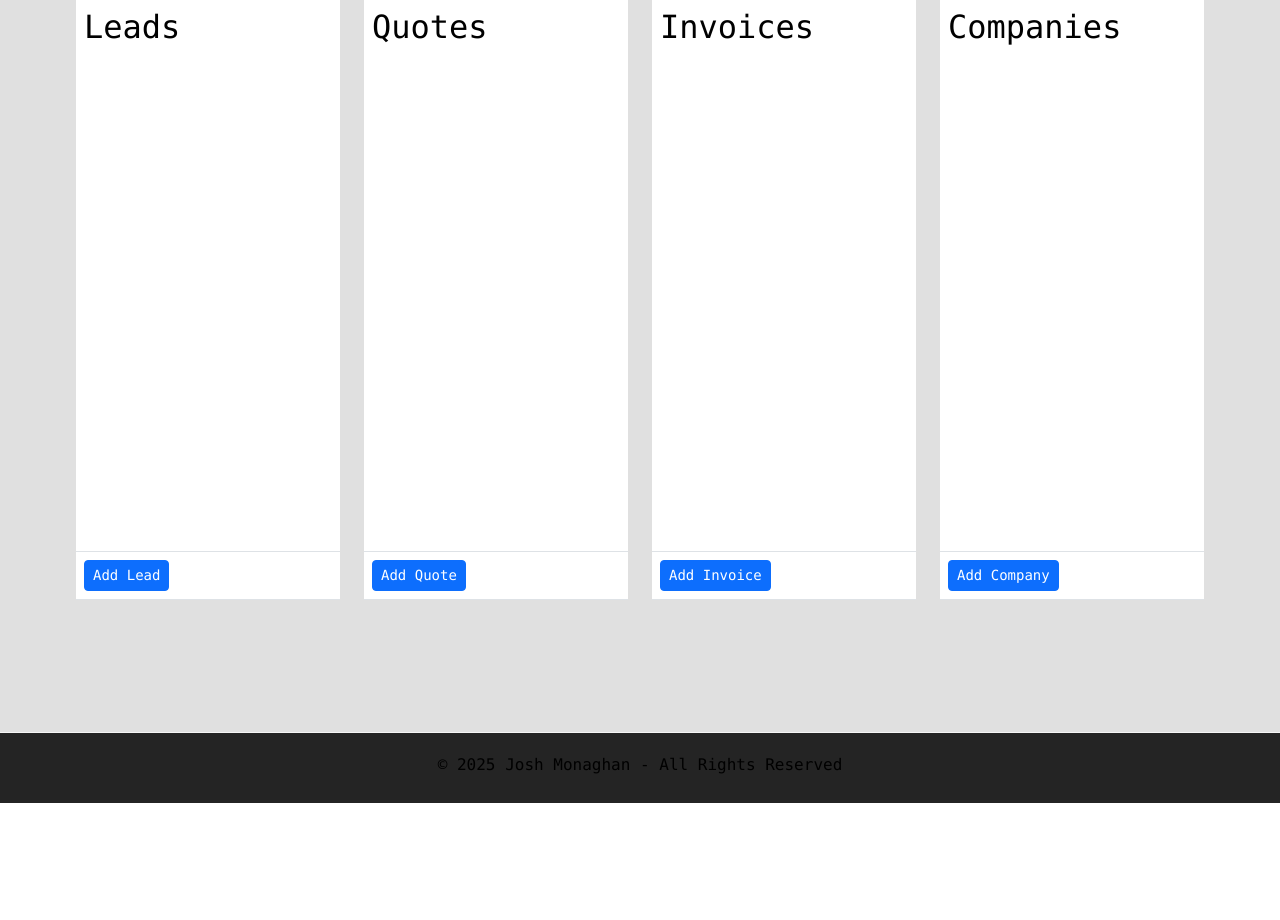
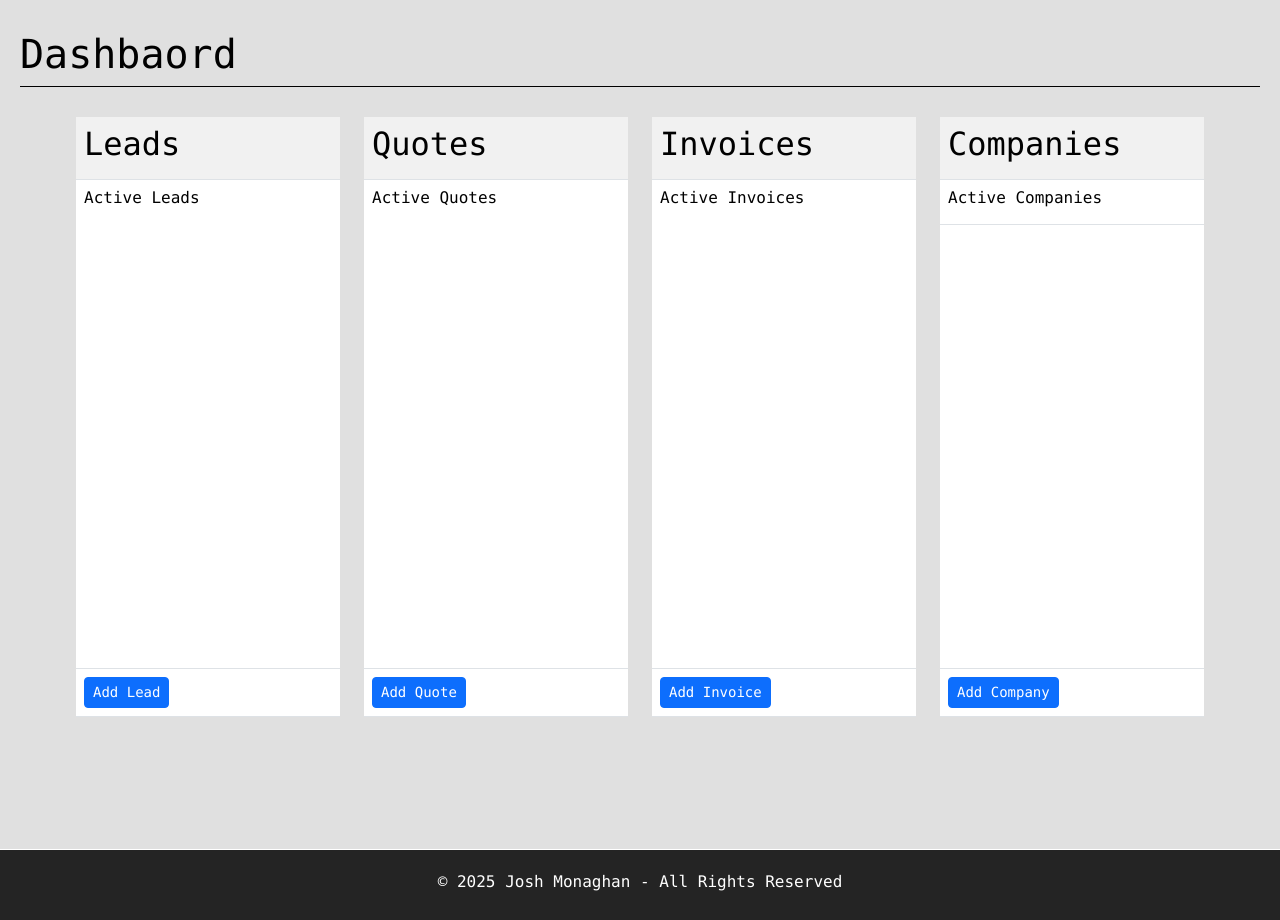
Before and after one commit to JoshMono/SoftwareEngineering-Major-Project, a Django app: page / in a window 1280 px wide. Shown: the part 59-979 px from the top of the page. Before the commit the page ends 862 px from the top, so only its background shows below. Run offline with Django 5.2, Linux system fonts and the light colour scheme; the visitor is signed in with stand-in values (Sample User, id 1); data that the repository does not hold is empty; some libraries are stand-ins or nearby versions.

Commit message:
Fixup Dashboard

```diff
--- a/Django/majorApp/models.py
+++ b/Django/majorApp/models.py
@@ -28,9 +28,9 @@ class Firm(models.Model):
 class Company(models.Model):
     id = models.UUIDField(default=uuid.uuid4, editable=False, primary_key=True)
     name = models.TextField()
-    address = models.TextField()
+    address = models.TextField(null=True, blank=True)
     firm = models.ForeignKey("majorApp.Firm", on_delete=models.CASCADE)
-    contacts = models.ManyToManyField("majorApp.Contact")
+    contacts = models.ManyToManyField("majorApp.Contact", null=True, blank=True)
 
     def __str__(self):
         return self.name
@@ -63,7 +63,7 @@ class LeadStatusChoices(models.TextChoices):
 class Lead(models.Model):
     id = models.UUIDField(default=uuid.uuid4, editable=False, primary_key=True)
     company = models.ForeignKey(Company, on_delete=models.CASCADE)
-    contacts = models.ManyToManyField(Contact)
+    contacts = models.ManyToManyField(Contact, null=True, blank=True)
     status = models.CharField(choices=LeadStatusChoices.choices, max_length=50, null=False)
     notes = models.TextField(blank=True)
     estimated_value = models.DecimalField(decimal_places=2, max_digits=12)
@@ -88,10 +88,10 @@ class Quote(models.Model):
     lead = models.ForeignKey(Lead, on_delete=models.CASCADE, null=True, blank=True, help_text="Optional to Link to a Lead")
     status = models.CharField(choices=QuoteStatusChoices.choices, max_length=50, null=False)
     notes = models.TextField(blank=True)
-    contacts = models.ManyToManyField(Contact)
+    contacts = models.ManyToManyField(Contact, null=True, blank=True)
 
     def __str__(self):
-        return f"{self.company} - {self.notes}"
+        return f"{self.company} - ${self.get_total_price()}"
 
     def get_firm(self):
         return self.company.firm
@@ -115,6 +115,7 @@ class QuoteItem(models.Model):
     def get_firm(self):
         return self.quote.company.firm
 
+
 class InvoiceStatusChoices(models.TextChoices):
     DRAFT = "D", _("Draft")
     SENT = "S", _("Sent")
@@ -126,10 +127,10 @@ class Invoice(models.Model):
     quote = models.ForeignKey(Quote, on_delete=models.CASCADE, null=True, blank=True, help_text="Optional to Link to a Quote")
     status = models.CharField(choices=InvoiceStatusChoices.choices, max_length=50, null=False)
     notes = models.TextField(blank=True)
-    contacts = models.ManyToManyField(Contact)
+    contacts = models.ManyToManyField(Contact, null=True, blank=True)
 
     def __str__(self):
-        return f"{self.company} - {self.get_total_price()}"
+        return f"{self.company} - ${self.get_total_price()}"
 
     def get_firm(self):
         return self.company.firm
--- a/Django/majorApp/static/majorApp/css/base.css
+++ b/Django/majorApp/static/majorApp/css/base.css
@@ -75,12 +75,17 @@
     background-color: rgb(36, 36, 36);
     text-align: center;
     padding-top: 20px;
+    color: rgb(255, 255, 255);
     padding-bottom: 10px;
-    border-top: 1px solid rgb(245, 245, 245);
+    border-top: 1px solid rgb(255, 255, 255);
     margin-top: 100px;
 }
 
+.TableLabel {
+    background-color: #f1f1f1 !important;
+    height:  50px;
 
+}
 
 .TableFormat {
     border: 1px black solid;
@@ -90,3 +95,33 @@
 .TableItems {
     height: 600px;
 }
+
+.TableBody {
+    background: white;
+}
+
+.TableBody h2 {
+    font-size: 16px;
+
+
+}
+
+.HeaderDiv {
+
+    margin: 30px 20px;
+    border-bottom: black 1px solid;
+}
+
+.TableLabelRow {
+    height: 20px;
+}
+
+.Items ul {
+
+    padding-left: 0px;
+}
+
+.Items ul li {
+    list-style: none;
+    margin-left: 0px;
+}
--- a/Django/majorApp/templates/majorApp/dashboard.html
+++ b/Django/majorApp/templates/majorApp/dashboard.html
@@ -7,6 +7,11 @@
 {% block content %}
 
 
+<div class="HeaderDiv">
+
+    <h1>Dashbaord</h1>
+
+</div>
 
 
 <div class="container" style="max-width: 90%;">
@@ -14,17 +19,24 @@
 
         <div class="col-md-3 mb-3 ">
             <table class="table w-100 TableItems">
+                <thead>
 
-                <tbody>
                     <tr>
-                        <td>
+                        <td class="TableLabel">
                             <h2>Leads</h2>
                         </td>
                     </tr>
+                </thead>
+                <tbody class="TableBody">
+                    <tr class="TableLabelRow">
+                        <td>
+                            <h2>Active Leads</h2>
+                        </td>
+                    </tr>
                     {% for lead in leads %}
-                    <tr>
+                    <tr class="btn-group flex-wrap">
                         <td>
-                            {{lead}}<span style="float: right;"><a href="" class="btn btn-sm btn-warning">Details</a></span>
+                            <p>{{lead}}</p><span style="float: right;"><a href="" class="btn btn-sm btn-warning">Details</a></span>
                         </td>
                     </tr>
                     {% endfor %}
@@ -41,11 +53,18 @@
         </div>
         <div class="col-md-3 mb-3 ">
             <table class="table w-100 TableItems">
+                <thead>
 
-                <tbody>
                     <tr>
+                        <td class="TableLabel">
+                            <h2>Quotes</h2>
+                        </td>
+                    </tr>
+                </thead>
+                <tbody class="TableBody">
+                    <tr class="TableLabelRow">
                         <td>
-                            <h2>Quotes</h2>
+                            <h2>Active Quotes</h2>
                         </td>
                     </tr>
                     {% for quote in quotes %}
@@ -68,11 +87,17 @@
         </div>
         <div class="col-md-3 mb-3 ">
             <table class="table w-100 TableItems">
-
-                <tbody>
+               <thead>
                     <tr>
+                        <td class="TableLabel">
+                            <h2>Invoices</h2>
+                        </td>
+                    </tr>
+                </thead>
+                <tbody class="TableBody">
+                    <tr class="TableLabelRow">
                         <td>
-                            <h2>Invoices</h2>
+                            <h2>Active Invoices</h2>
                         </td>
                     </tr>
                     {% for invoice in invoices %}
@@ -95,20 +120,32 @@
         </div>
         <div class="col-md-3 mb-3 ">
             <table class="table w-100 TableItems">
-
-                <tbody>
+                <thead>
                     <tr>
-                        <td>
+                        <td class="TableLabel">
                             <h2>Companies</h2>
                         </td>
                     </tr>
-                    {% for company in companies %}
-                    <tr>
+
+                </thead>
+                <tbody class="TableBody">
+                    <tr class="TableLabelRow">
                         <td>
-                            {{company.name}}<span style="float: right;"><a href="" class="btn btn-sm btn-warning">Details</a></span>
+                            <h2>Active Companies</h2>
                         </td>
                     </tr>
-                    {% endfor %}
+                    <tr class="Items">
+                        <td >
+                            <ul>
+                                {% for company in companies %}
+                                    <li style="margin-bottom: 10px;">
+                                        {{company.name}}<span style="float: right;"><a  href="" class="btn btn-sm btn-warning ">Details</a></span>
+                                    </li>
+
+                                {% endfor %}
+                            </ul>
+                        </td>
+                    </tr>
 
                 </tbody>
                 <tfoot>
--- a/Django/majorApp/views.py
+++ b/Django/majorApp/views.py
@@ -11,7 +11,7 @@ def dashboard(request):
     companies = Company.objects.all()
     leads = Lead.objects.all()
     quotes = Quote.objects.all()
-    invoices = Invoice.objects.all()
+    invoices = Invoice.objects.filter(status="D")
 
     context['companies'] = companies
     context['leads'] = leads
--- a/Django/majorProject/settings.py
+++ b/Django/majorProject/settings.py
@@ -135,8 +135,8 @@ ACCOUNT_EMAIL_VERIFICATION = 'none'
 ACCOUNT_EMAIL_UNKNOWN_ACCOUNTS = False
 MAX_EMAIL_ADDRESSES = 1
 
-LOGIN_REDIRECT_URL = 'index'  # todo
-ACCOUNT_SIGNUP_REDIRECT_URL = 'index'  # todo
+LOGIN_REDIRECT_URL = 'dashboard'  # todo
+ACCOUNT_SIGNUP_REDIRECT_URL = 'dashboard'  # todo
 
 
 # Internationalization
```
Also changed, not shown: Django/majorApp/migrations/0016_alter_lead_last_contact_date.py (added), Django/majorApp/migrations/0017_alter_company_address_alter_company_contacts.py (added), Django/majorApp/migrations/0018_alter_invoice_contacts_alter_lead_contacts_and_more.py (added).
